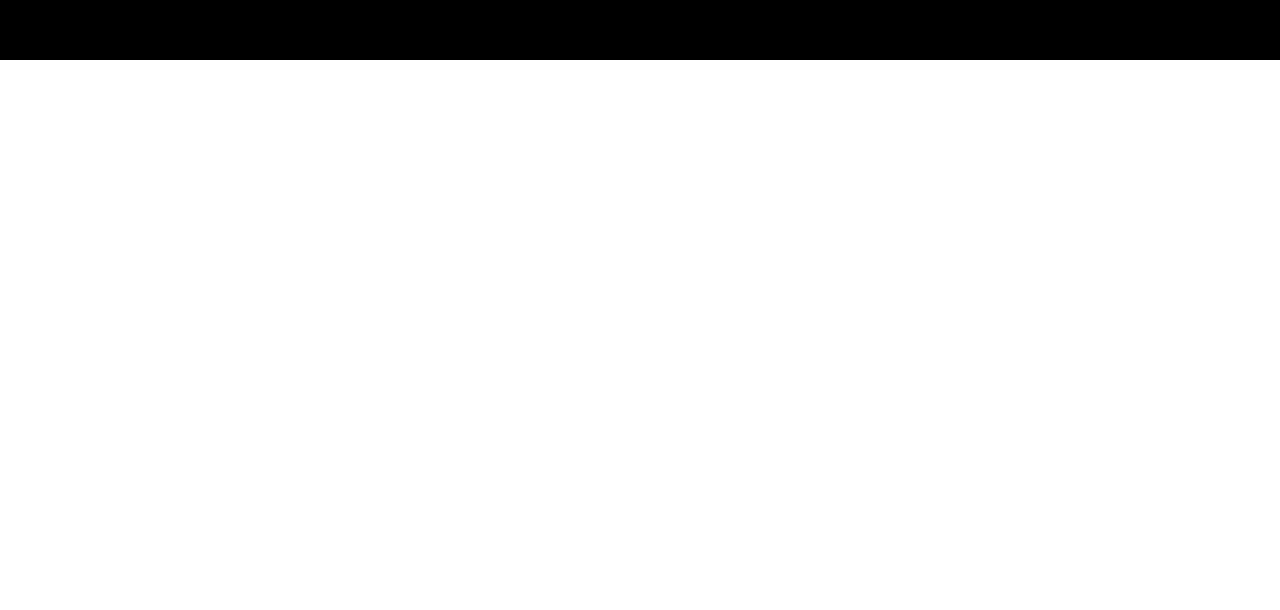
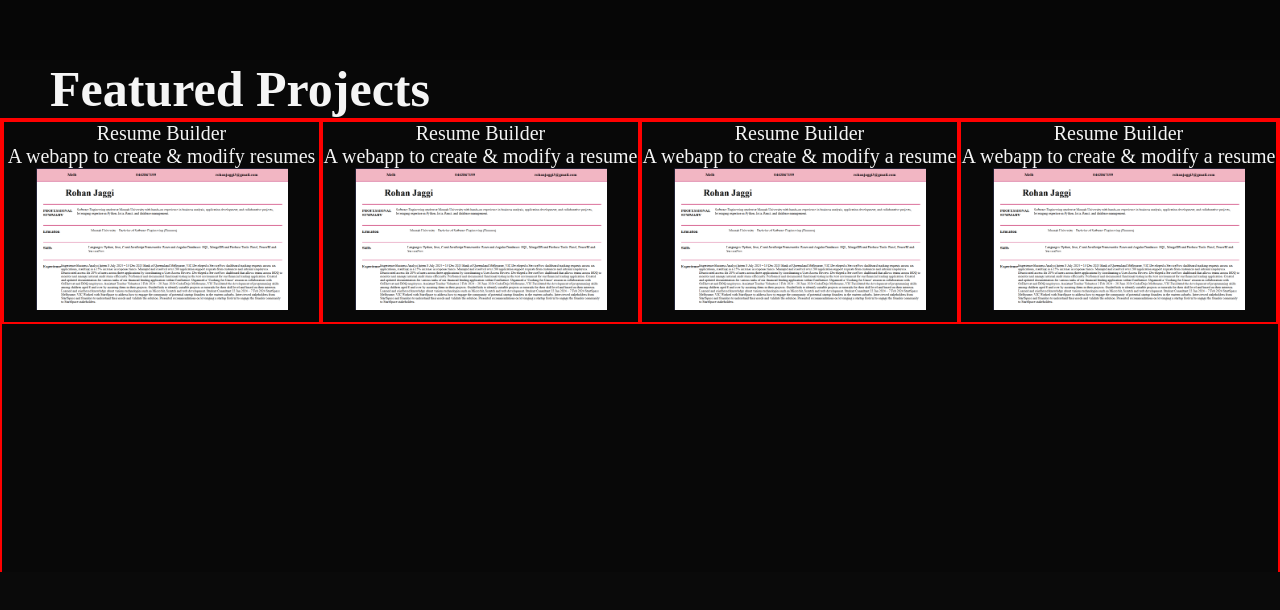
Before and after one commit to RJaggi3/Portfolio, a React (Vite) app in the folder rohan-portfolio/: page / in a window 1280 px wide. Shown: the part 552-1162 px from the top of the page. Before the commit the page ends 800 px from the top, so only its background shows below. Built offline with nearby package versions, Linux system fonts and the light colour scheme.

Commit message:
Added cards to display projects on the projects page

```diff
--- a/rohan-portfolio/src/About.css
+++ b/rohan-portfolio/src/About.css
@@ -1,5 +1,8 @@
-#about{
+#page{
     height: 40vw;
     width: 100vw;
-    background-color: black;
 }
+
+.about{
+    background-color: rgb(6, 6, 6);
+}
--- a/rohan-portfolio/src/About.jsx
+++ b/rohan-portfolio/src/About.jsx
@@ -4,12 +4,12 @@
 function About(){
 
     return(
-    <div id="about">
-        <p id="text">Hello, I'm Rohan Jaggi</p>
+    <div id="page" className='about'>
+        <p className="text">Hello, I'm Rohan Jaggi</p>
 
         <IconBtn text="Linkedln" icon="\icons\linkedin_icon.svg" ref="https://www.linkedin.com/in/rohan-jaggi-bba884247/"/>
         <IconBtn text="Github" ref="https://github.com/RJaggi3" icon="\icons\github_icon.svg"/>
-        <IconBtn text="Email" ref="mailto:rohanjaggi3@gmail.com" icon="\public\icons\mail_icon.svg"/>
+        <IconBtn text="Email" ref="mailto:rohanjaggi3@gmail.com" icon="\icons\mail_icon.svg"/>
 
     </div>
     )
--- a/rohan-portfolio/src/App.jsx
+++ b/rohan-portfolio/src/App.jsx
@@ -1,6 +1,8 @@
 import './App.css'
 import Navbar from './Navbar'
 import About from './About'
+import Projects from './Projects'
+import Experience from './Experience'
 
 function App() {
 /**
@@ -14,6 +16,8 @@
 
     <div id="content">
       <About/>
+      <Projects/>
+      <Experience/>
     </div>
   </div>
 
--- /dev/null
+++ b/rohan-portfolio/src/Experience.css
@@ -0,0 +1,3 @@
+.Experience-page{
+    background-color: rgb(10, 10, 10);
+}
--- /dev/null
+++ b/rohan-portfolio/src/Experience.jsx
@@ -0,0 +1,13 @@
+import './Experience.css'
+import './About.css'
+
+function Experience(){
+
+    return(
+    <div id="page" className='Experience-page'>
+
+    </div>
+    )
+}
+
+export default Experience
--- a/rohan-portfolio/src/Navbar.css
+++ b/rohan-portfolio/src/Navbar.css
@@ -13,7 +13,7 @@
     padding: 30px;
 }
 
-#text{
+.text{
     color:whitesmoke;
     font-size: 50px;
     margin-left: 50px;
--- a/rohan-portfolio/src/Navbar.jsx
+++ b/rohan-portfolio/src/Navbar.jsx
@@ -10,10 +10,10 @@
   return (
   <div id="navbar">
     <div id="navbar-items">
-        <span id="text">Home</span>
+        <span className="text">Home</span>
         <span>
-            <span id="text">Projects</span>
-            <span id="text">Experience</span>
+            <span className="text">Projects</span>
+            <span className="text">Experience</span>
         </span>
     </div>
 
--- /dev/null
+++ b/rohan-portfolio/src/Projects.css
@@ -0,0 +1,35 @@
+.Projects-page{
+    background-color: rgb(8, 8, 8);
+}
+
+#card-heading{
+    color:whitesmoke;
+    font-size: 20px;
+    margin-top: 0;
+    margin-bottom: 0;
+}
+
+#card-desc{
+    color:whitesmoke;
+    font-size: 20px;
+    margin-top: 0;
+    margin-bottom: 0;
+}
+
+#card-img{
+    width: 80%;
+}
+#project-container{
+    display: flex;
+    flex-direction: row;
+    justify-content: space-evenly;
+    border: 2px solid red;
+    height: 40vw;
+    text-align: center;
+
+}
+.project-card{
+    width:  500px;
+    height: 200px;
+    border: 2px solid red;
+}
--- /dev/null
+++ b/rohan-portfolio/src/Projects.jsx
@@ -0,0 +1,40 @@
+import './Projects.css'
+import './About.css'
+
+function Projects(){
+
+    return(
+    <div id="page" className='Projects-page'>
+        <h1 className="text">Featured Projects</h1>
+        <div id="project-container">
+            <div className='project-card'>
+                <p id="card-heading"> Resume Builder</p>
+                <p id="card-desc">A webapp to create & modify resumes</p>
+                <img id="card-img" src="\projects\Resume_Builder.png"/>
+
+            </div>
+            <div className='project-card'>
+                <p id="card-heading"> Resume Builder</p>
+                <p id="card-desc">A webapp to create & modify a resume</p>
+                <img id="card-img" src="\projects\Resume_Builder.png"/>
+
+            </div>
+            <div className='project-card'>
+                <p id="card-heading"> Resume Builder</p>
+                <p id="card-desc">A webapp to create & modify a resume</p>
+                <img id="card-img" src="\projects\Resume_Builder.png"/>
+
+            </div>
+            <div className='project-card'>
+                <p id="card-heading"> Resume Builder</p>
+                <p id="card-desc">A webapp to create & modify a resume</p>
+                <img id="card-img" src="\projects\Resume_Builder.png"/>
+
+            </div>
+
+        </div>
+    </div>
+    )
+}
+
+export default Projects
```
Also changed, not shown: rohan-portfolio/public/projects/Resume_Builder.png (added).
